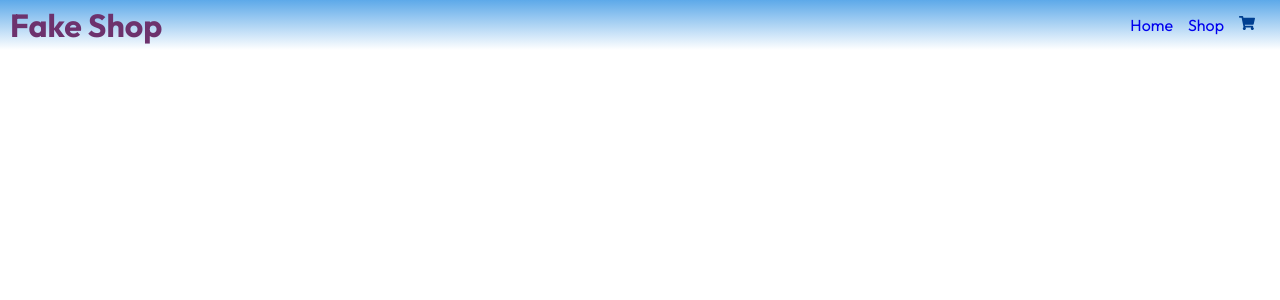
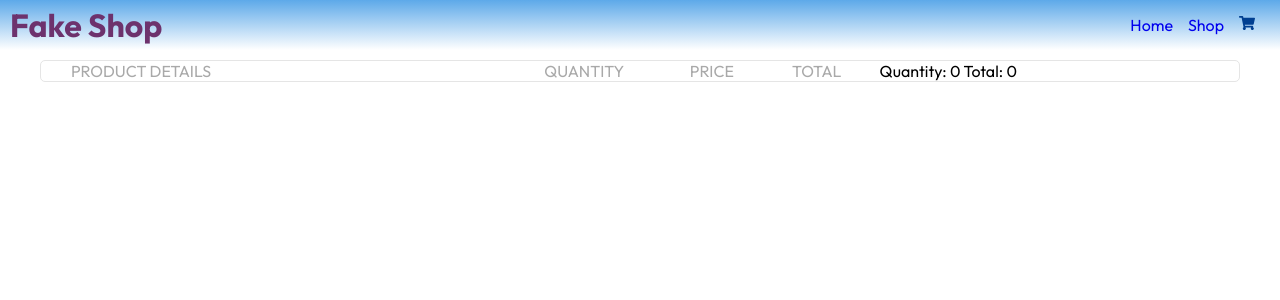
Before and after one commit to liridonloku/shopping-cart, a React (Create React App) app: page /cart in a window 1280 px wide. Shown: the top 300 px of the page. Built offline with nearby package versions, Linux system fonts and the light colour scheme.

Commit message:
Improve Cart component responsiveness on smaller screens

```diff
--- a/src/components/Cart.jsx
+++ b/src/components/Cart.jsx
@@ -3,12 +3,36 @@ import { StyledCart } from "./Styles/Cart.styled";
 import CartItem from "./CartItem";
 
 const Cart = ({ cart }) => {
-  console.log(cart);
+  const quantity = cart.reduce(
+    (prev, next) => prev.quantity + next.quantity,
+    0
+  );
+  const total = cart.reduce(
+    (prev, next) => prev.quantity * prev.price + next.quantity * next.price,
+    0
+  );
   const render = cart.map((item) => {
     return <CartItem item={item} key={item.id} />;
   });
 
-  return <StyledCart>{render}</StyledCart>;
+  return (
+    <StyledCart>
+      <div className="container">
+        <div className="items">
+          <div className="items-title">
+            <div className="details">PRODUCT DETAILS</div>
+            <div className="quantity">QUANTITY</div>
+            <div className="price">PRICE</div>
+            <div className="total">TOTAL</div>
+          </div>
+          {render}
+        </div>
+        <div className="summary">
+          Quantity: {quantity} Total: {total}
+        </div>
+      </div>
+    </StyledCart>
+  );
 };
 
 export default Cart;
--- a/src/components/CartItem.jsx
+++ b/src/components/CartItem.jsx
@@ -4,8 +4,32 @@ import { StyledCartItem } from "./Styles/CartItem.styled";
 const CartItem = ({ item }) => {
   return (
     <StyledCartItem>
-      <p>{item.title}</p>
-      <p>{item.price}</p>
+      <div className="image-container">
+        <img src={item.image} alt={item.title} />
+      </div>
+      <div className="description">
+        <p className="title">{item.title}</p>
+        <p className="remove" data-id={item.id}>
+          Remove
+        </p>
+      </div>
+      <div className="quantity">
+        <div className="sign">-</div>
+        <input
+          type="number"
+          id="quantity"
+          value={item.quantity}
+          onInput={() => {
+            const input = document.getElementById("quantity");
+            input.value = input.value
+              .replace(/[^0-9.]/g, "")
+              .replace(/(\..*)\./g, "$1");
+          }}
+        />
+        <div className="sign">+</div>
+      </div>
+      <div className="price">${item.price}</div>
+      <div className="total">${item.quantity * item.price}</div>
     </StyledCartItem>
   );
 };
--- a/src/components/Styles/Cart.styled.jsx
+++ b/src/components/Styles/Cart.styled.jsx
@@ -2,6 +2,61 @@ import styled from "styled-components";
 
 export const StyledCart = styled.div`
   display: flex;
-  align-items: center;
-  flex-direction: column;
+  justify-content: center;
+
+  .container {
+    width: 95%;
+    min-width: 780px;
+    max-width: 1200px;
+    display: flex;
+    border: 1px solid #e5e5e5;
+    border-radius: 5px;
+    margin-bottom: 15px;
+  }
+
+  .items {
+    width: 70%;
+  }
+
+  .items-title {
+    width: 100%;
+    min-width: 540px;
+    display: flex;
+    align-items: center;
+  }
+
+  .items-title > div {
+    display: flex;
+    justify-content: center;
+    align-items: center;
+    color: darkgrey;
+  }
+
+  .items-title > .details {
+    justify-content: flex-start;
+    padding-left: 30px;
+    width: 60%;
+  }
+
+  .items-title > .quantity {
+    justify-content: flex-start;
+    width: 15%;
+  }
+
+  .price {
+    width: 10%;
+  }
+
+  .total {
+    width: 15%;
+  }
+
+  .summary {
+    width: 30%;
+  }
+
+  @media (max-width: 800px) {
+    justify-content: flex-start;
+    overflow-x: scroll;
+  }
 `;
--- a/src/components/Styles/CartItem.styled.jsx
+++ b/src/components/Styles/CartItem.styled.jsx
@@ -1,5 +1,86 @@
 import styled from "styled-components";
 
 export const StyledCartItem = styled.div`
-  display: block;
+  display: flex;
+  align-items: center;
+  min-width: 540px;
+
+  .image-container {
+    width: 20%;
+    padding: 15px;
+  }
+
+  img {
+    max-height: 100%;
+    max-width: 100%;
+    object-fit: cover;
+  }
+
+  .description {
+    width: 40%;
+    align-self: stretch;
+    padding: 15px 0;
+    display: flex;
+    flex-direction: column;
+    justify-content: space-around;
+  }
+
+  .title {
+    font-weight: bold;
+  }
+
+  .remove {
+    color: darkgrey;
+    cursor: pointer;
+    align-self: flex-start;
+  }
+
+  .quantity {
+    display: flex;
+    align-items: center;
+    width: 15%;
+    padding-right: 5px;
+  }
+
+  input {
+    padding: 0 2px;
+    margin: 0 5px;
+    width: 50%;
+    height: 30%;
+  }
+
+  /* Remove arrows - Chrome, Safari, Edge, Opera */
+  input::-webkit-outer-spin-button,
+  input::-webkit-inner-spin-button {
+    -webkit-appearance: none;
+    margin: 0;
+  }
+
+  /* Remove arrows - Firefox */
+  input[type="number"] {
+    -moz-appearance: textfield;
+  }
+
+  .sign {
+    font-size: 16px;
+    display: flex;
+    justify-content: center;
+    align-items: center;
+    cursor: default;
+  }
+
+  .sign:hover {
+    transform: scale(1.5);
+    text-shadow: 0 0 100px black;
+  }
+
+  .price {
+    width: 10%;
+    text-align: center;
+  }
+
+  .total {
+    width: 15%;
+    text-align: center;
+  }
 `;
--- a/src/components/Styles/Header.styled.jsx
+++ b/src/components/Styles/Header.styled.jsx
@@ -2,6 +2,7 @@ import styled from "styled-components";
 
 export const StyledHeader = styled.header`
   min-height: 40px;
+  width: 100%;
   background: rgb(93, 169, 233);
   background: linear-gradient(
     180deg,
```
